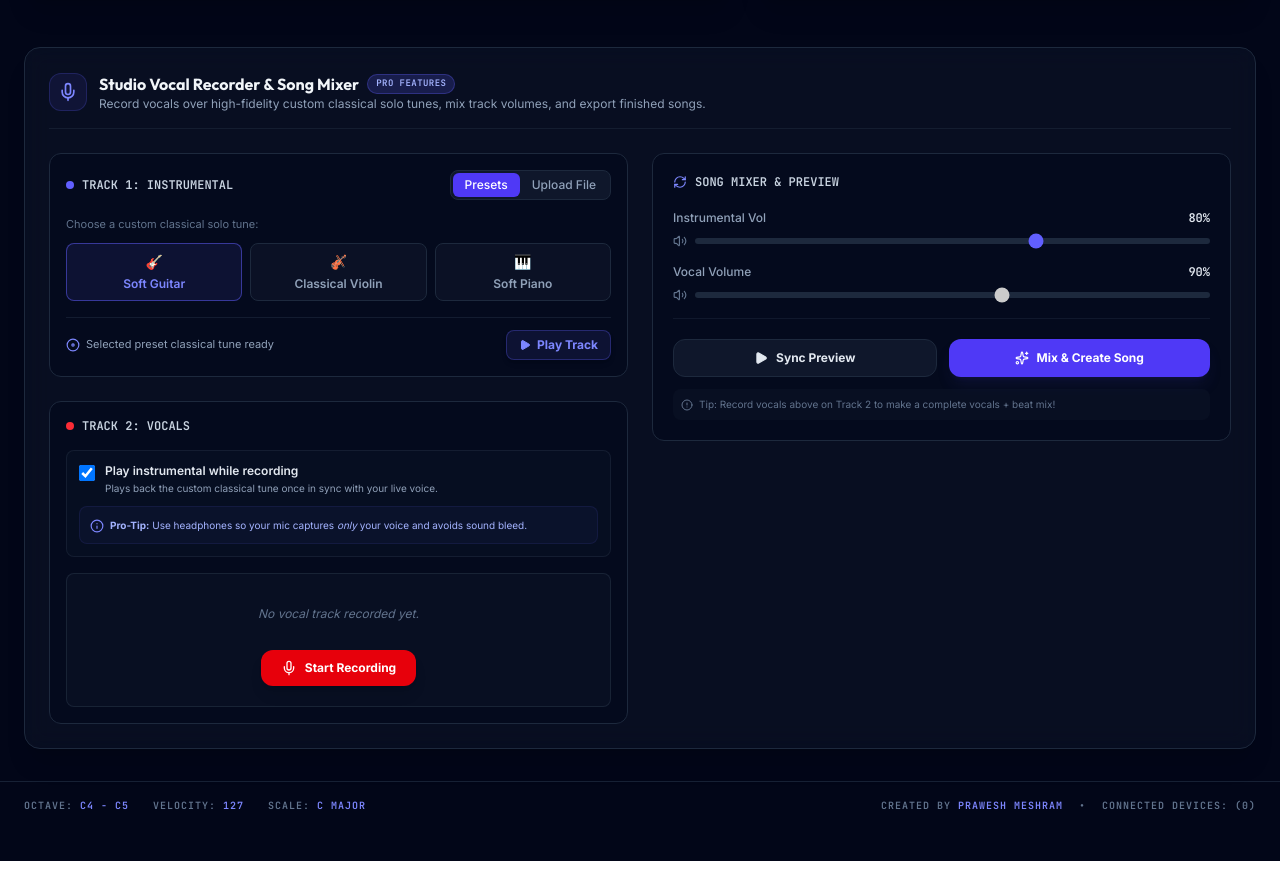
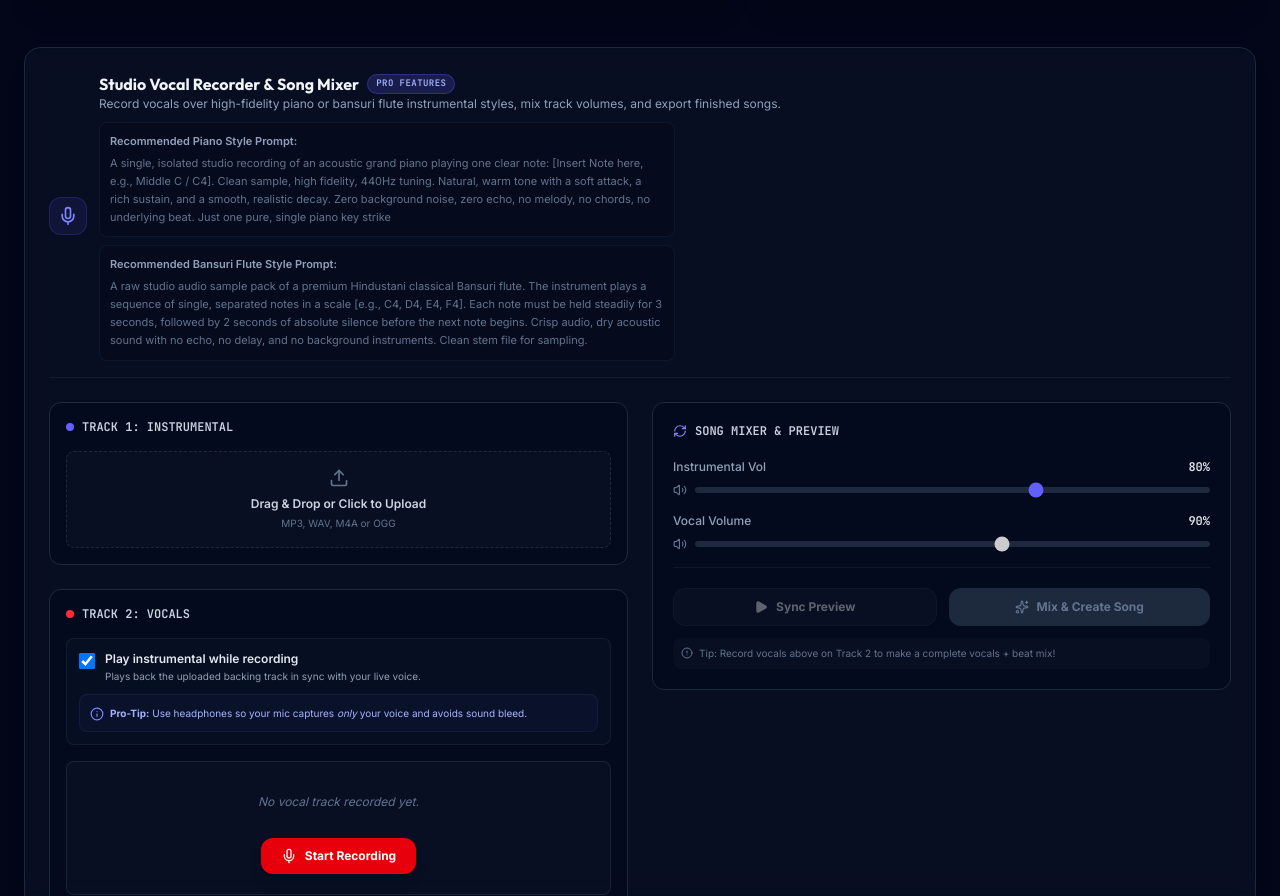
Before and after one commit to praweshm31/PianoKey, a React (Vite) app: page / in a window 1280 px wide. Shown: the part 1166-2062 px from the top of the page. Before the commit the page ends 2027 px from the top, so only its background shows below. Built offline with nearby package versions, Linux system fonts and the light colour scheme.

Commit message:
refactor: remove unused preset beat generator
Clean up codebase by removing deprecated instrumental preset generation logic and unused melody data.

```diff
--- a/src/components/SongCreator.tsx
+++ b/src/components/SongCreator.tsx
@@ -68,192 +68,10 @@ function bufferToWav(buffer: AudioBuffer): Blob {
   return new Blob([view], { type: 'audio/wav' });
 }
 
-interface MelodyNote {
-  freq: number;
-  start: number;
-  duration: number;
-}
-
-// Preset instrumental generator
-function generatePresetBeat(ctx: AudioContext, type: 'guitar' | 'violin' | 'piano'): AudioBuffer {
-  const duration = 12; // 12 seconds total play time
-  const sampleRate = ctx.sampleRate;
-  const numSamples = sampleRate * duration;
-  const buffer = ctx.createBuffer(2, numSamples, sampleRate);
-  const left = buffer.getChannelData(0);
-  const right = buffer.getChannelData(1);
-
-  // High-fidelity software feedback delay lines for spacious studio-quality stereo reverb
-  const delaySamples = Math.floor(sampleRate * 0.32); // 320ms echo delay
-  const decay = 0.35; // feedback decay coefficient
-  const delayLineL = new Float32Array(delaySamples);
-  const delayLineR = new Float32Array(delaySamples);
-  let delayIdx = 0;
-
-  // 1. Classical Violin: Vivaldi's "Spring" (G Major)
-  const violinMelody: MelodyNote[] = [
-    { freq: 392.00, start: 0.0, duration: 0.4 },  // G4
-    { freq: 493.88, start: 0.4, duration: 0.4 },  // B4
-    { freq: 493.88, start: 0.8, duration: 0.4 },  // B4
-    { freq: 493.88, start: 1.2, duration: 0.4 },  // B4
-    { freq: 440.00, start: 1.6, duration: 0.4 },  // A4
-    { freq: 392.00, start: 2.0, duration: 0.4 },  // G4
-    { freq: 587.33, start: 2.4, duration: 0.8 },  // D5
-    { freq: 587.33, start: 3.2, duration: 0.4 },  // D5
-    { freq: 523.25, start: 3.6, duration: 0.4 },  // C5
-    { freq: 493.88, start: 4.0, duration: 0.4 },  // B4
-    { freq: 493.88, start: 4.4, duration: 0.4 },  // B4
-    { freq: 493.88, start: 4.8, duration: 0.4 },  // B4
-    { freq: 440.00, start: 5.2, duration: 0.4 },  // A4
-    { freq: 392.00, start: 5.6, duration: 0.4 },  // G4
-    { freq: 587.33, start: 6.0, duration: 1.0 },  // D5
-    { freq: 493.88, start: 7.2, duration: 0.4 },  // B4
-    { freq: 523.25, start: 7.6, duration: 0.4 },  // C5
-    { freq: 587.33, start: 8.0, duration: 0.4 },  // D5
-    { freq: 523.25, start: 8.4, duration: 0.4 },  // C5
-    { freq: 493.88, start: 8.8, duration: 0.4 },  // B4
-    { freq: 440.00, start: 9.2, duration: 1.2 }   // A4
-  ];
-
-  // 2. Classical Guitar: Spanish Romance (E minor)
-  const guitarMelody: MelodyNote[] = [
-    { freq: 493.88, start: 0.0, duration: 0.55 }, // B4
-    { freq: 493.88, start: 0.6, duration: 0.55 }, // B4
-    { freq: 493.88, start: 1.2, duration: 0.55 }, // B4
-    { freq: 493.88, start: 1.8, duration: 0.55 }, // B4
-    { freq: 440.00, start: 2.4, duration: 0.55 }, // A4
-    { freq: 392.00, start: 3.0, duration: 0.55 }, // G4
-    { freq: 369.99, start: 3.6, duration: 0.55 }, // F#4
-    { freq: 329.63, start: 4.2, duration: 0.55 }, // E4
-    { freq: 293.66, start: 4.8, duration: 0.55 }, // D4
-    { freq: 329.63, start: 5.4, duration: 0.55 }, // E4
-    { freq: 392.00, start: 6.0, duration: 0.55 }, // G4
-    { freq: 493.88, start: 6.6, duration: 0.55 }, // B4
-    { freq: 659.25, start: 7.2, duration: 1.2 }   // E5
-  ];
-
-  // 3. Classical Piano: Beethoven's "Für Elise" (A minor)
-  const pianoMelody: MelodyNote[] = [
-    { freq: 659.25, start: 0.0, duration: 0.28 }, // E5
-    { freq: 622.25, start: 0.3, duration: 0.28 }, // D#5
-    { freq: 659.25, start: 0.6, duration: 0.28 }, // E5
-    { freq: 622.25, start: 0.9, duration: 0.28 }, // D#5
-    { freq: 659.25, start: 1.2, duration: 0.28 }, // E5
-    { freq: 493.88, start: 1.5, duration: 0.28 }, // B4
-    { freq: 587.33, start: 1.8, duration: 0.28 }, // D5
-    { freq: 523.25, start: 2.1, duration: 0.28 }, // C5
-    { freq: 440.00, start: 2.4, duration: 1.2 }   // A4
-  ];
-
-  const melody = type === 'violin' ? violinMelody : type === 'guitar' ? guitarMelody : pianoMelody;
-
-  for (let i = 0; i < numSamples; i++) {
-    const t = i / sampleRate;
-    let synth = 0;
-
-    // Find the note that is active at the current sample timestamp
-    const activeNote = melody.find(n => t >= n.start && t < n.start + n.duration);
-
-    if (activeNote) {
-      const noteTime = t - activeNote.start;
-      const freq = activeNote.freq;
-
-      if (type === 'guitar') {
-        // Soft Spanish Romance acoustic plucks
-        const guitarEnv = Math.exp(-2.2 * noteTime);
-        let wave = Math.sin(2 * Math.PI * freq * noteTime);
-        wave += Math.sin(2 * Math.PI * freq * 2 * noteTime) * 0.28;
-        wave += Math.sin(2 * Math.PI * freq * 3 * noteTime) * 0.10;
-        wave += Math.sin(2 * Math.PI * freq * 4 * noteTime) * 0.04;
-
-        synth = wave * guitarEnv * 0.25;
-
-      } else if (type === 'violin') {
-        // High-Fidelity European Classical Violin
-        const attackTime = 0.12;
-        const decayTime = 0.15;
-        let violinEnv = 1.0;
-        if (noteTime < attackTime) {
-          violinEnv = noteTime / attackTime;
-        } else if (noteTime > activeNote.duration - decayTime) {
-          violinEnv = Math.max(0, (activeNote.duration - noteTime) / decayTime);
-        }
-
-        // Expressive vibrato onset (human touch)
-        const vibratoOnsetTime = Math.min(1.0, noteTime / 0.35);
-        const vibratoRate = 5.8;
-        const vibratoDepth = 0.008 * vibratoOnsetTime * Math.sin(2 * Math.PI * vibratoRate * noteTime);
-        const modulatedFreq = freq * (1.0 + vibratoDepth);
-
-        // 12 Harmonics with detailed wooden body formant resonance modeling
-        let wave = 0;
-        for (let h = 1; h <= 12; h++) {
-          const hFreq = modulatedFreq * h;
-          let amp = 1.0 / Math.pow(h, 1.15);
-
-          const peakAir = Math.exp(-Math.pow((hFreq - 280) / 75, 2)) * 1.6;
-          const peakWood = Math.exp(-Math.pow((hFreq - 550) / 110, 2)) * 1.9;
-          const peakBridge = Math.exp(-Math.pow((hFreq - 1100) / 220, 2)) * 1.3;
-          const peakBrilliance = Math.exp(-Math.pow((hFreq - 2600) / 350, 2)) * 0.75;
-
-          const formantGain = 0.4 + peakAir + peakWood + peakBridge + peakBrilliance;
-          amp *= formantGain;
-
-          if (hFreq > 3800) {
-            amp *= Math.max(0, 1.0 - (hFreq - 3800) / 2200);
-          }
-
-          const phaseShift = (h * h * 0.15) % (2 * Math.PI);
-          wave += Math.sin(2 * Math.PI * hFreq * noteTime + phaseShift) * amp;
-        }
-
-        // Realistic bow traction friction transients
-        const noiseVal = Math.sin(noteTime * 44100 * 0.8) * Math.cos(noteTime * 22050 * 1.3);
-        const bowNoise = noiseVal * 0.02 * Math.exp(-8.0 * noteTime);
-        const bowFriction = noiseVal * 0.005 * (0.8 + 0.2 * Math.sin(2 * Math.PI * 15 * noteTime));
-
-        synth = (wave + bowNoise + bowFriction * violinEnv) * violinEnv * 0.16;
-
-      } else {
-        // Crystalline Classical Piano (Für Elise)
-        const pianoEnv = Math.exp(-1.8 * noteTime);
-        let wave = Math.sin(2 * Math.PI * freq * noteTime);
-        wave += Math.sin(2 * Math.PI * freq * 2 * noteTime) * 0.20;
-        wave += Math.sin(2 * Math.PI * freq * 3 * noteTime) * 0.06;
-
-        synth = wave * pianoEnv * 0.22;
-      }
-    }
-
-    const limited = Math.max(-1, Math.min(1, synth));
-
-    // Read echo from software delay line
-    const echoL = delayLineL[delayIdx];
-    const echoR = delayLineR[delayIdx];
-
-    // Mix current sample with stereo delay
-    const mixedL = limited * 0.8 + echoL * decay;
-    const mixedR = limited * 0.8 - echoR * decay; // phase inversion for wide stereo field
-
-    // Feed current + slight echo back to delay lines
-    delayLineL[delayIdx] = limited + echoL * 0.25;
-    delayLineR[delayIdx] = limited + echoR * 0.25;
-
-    delayIdx = (delayIdx + 1) % delaySamples;
-
-    left[i] = Math.max(-1, Math.min(1, mixedL));
-    right[i] = Math.max(-1, Math.min(1, mixedR));
-  }
-
-  return buffer;
-}
-
 export default function SongCreator() {
   const [audioCtx, setAudioCtx] = useState<AudioContext | null>(null);
 
   // Tracks State
-  const [instrumentalSource, setInstrumentalSource] = useState<'preset' | 'upload'>('preset');
-  const [presetType, setPresetType] = useState<'guitar' | 'violin' | 'piano'>('guitar');
   const [uploadedFileName, setUploadedFileName] = useState<string>('');
   const [instrumentalBuffer, setInstrumentalBuffer] = useState<AudioBuffer | null>(null);
 
@@ -302,17 +120,6 @@ export default function SongCreator() {
     return context;
   };
 
-  // Generate preset beat whenever selection changes
-  useEffect(() => {
-    if (instrumentalSource === 'preset') {
-      const ctx = getAudioContext();
-      const buffer = generatePresetBeat(ctx, presetType);
-      setInstrumentalBuffer(buffer);
-      // If playing, stop it to let user update beat
-      stopInstrumentalOnly();
-    }
-  }, [presetType, instrumentalSource]);
-
   // Handle uploading of files
   const handleFileUpload = async (e: React.ChangeEvent<HTMLInputElement>) => {
     const file = e.target.files?.[0];
@@ -326,7 +133,6 @@ export default function SongCreator() {
       const arrayBuffer = await file.arrayBuffer();
       const decodedBuffer = await ctx.decodeAudioData(arrayBuffer);
       setInstrumentalBuffer(decodedBuffer);
-      setInstrumentalSource('upload');
     } catch (err) {
       console.error('Error decoding audio file:', err);
       alert('Could not parse audio file. Please upload a standard MP3, WAV, or AAC file.');
@@ -341,7 +147,7 @@ export default function SongCreator() {
     }
 
     if (!instrumentalBuffer) {
-      alert('Please upload an instrumental file or select a preset first.');
+      alert('Please upload an instrumental file first.');
       return;
     }
 
@@ -719,8 +525,18 @@ export default function SongCreator() {
               </span>
             </h2>
             <p className="text-xs text-slate-400">
-              Record vocals over high-fidelity custom classical solo tunes, mix track volumes, and export finished songs.
+              Record vocals over high-fidelity piano or bansuri flute instrumental styles, mix track volumes, and export finished songs.
             </p>
+            <div className="mt-2.5 space-y-2 max-w-xl">
+              <p className="text-[11px] text-slate-500 bg-slate-950/20 border border-slate-800/40 rounded-lg p-2.5 leading-relaxed">
+                <span className="font-semibold text-slate-400 block mb-1">Recommended Piano Style Prompt:</span>
+                A single, isolated studio recording of an acoustic grand piano playing one clear note: [Insert Note here, e.g., Middle C / C4]. Clean sample, high fidelity, 440Hz tuning. Natural, warm tone with a soft attack, a rich sustain, and a smooth, realistic decay. Zero background noise, zero echo, no melody, no chords, no underlying beat. Just one pure, single piano key strike
+              </p>
+              <p className="text-[11px] text-slate-500 bg-slate-950/20 border border-slate-800/40 rounded-lg p-2.5 leading-relaxed">
+                <span className="font-semibold text-slate-400 block mb-1">Recommended Bansuri Flute Style Prompt:</span>
+                A raw studio audio sample pack of a premium Hindustani classical Bansuri flute. The instrument plays a sequence of single, separated notes in a scale [e.g., C4, D4, E4, F4]. Each note must be held steadily for 3 seconds, followed by 2 seconds of absolute silence before the next note begins. Crisp audio, dry acoustic sound with no echo, no delay, and no background instruments. Clean stem file for sampling.
+              </p>
+            </div>
           </div>
         </div>
       </div>
@@ -736,55 +552,8 @@ export default function SongCreator() {
               <span className="text-xs font-bold text-slate-300 font-mono flex items-center gap-2">
                 <span className="w-2 h-2 rounded-full bg-indigo-500" /> TRACK 1: INSTRUMENTAL
               </span>
-              <div className="flex bg-slate-900 border border-slate-800 rounded-lg p-0.5 text-xs">
-                <button
-                  onClick={() => setInstrumentalSource('preset')}
-                  className={`px-3 py-1 rounded-md font-medium cursor-pointer transition-colors ${
-                    instrumentalSource === 'preset'
-                      ? 'bg-indigo-600 text-white'
-                      : 'text-slate-400 hover:text-slate-200'
-                  }`}
-                >
-                  Presets
-                </button>
-                <button
-                  onClick={() => setInstrumentalSource('upload')}
-                  className={`px-3 py-1 rounded-md font-medium cursor-pointer transition-colors ${
-                    instrumentalSource === 'upload'
-                      ? 'bg-indigo-600 text-white'
-                      : 'text-slate-400 hover:text-slate-200'
-                  }`}
-                >
-                  Upload File
-                </button>
-              </div>
             </div>
 
-            {instrumentalSource === 'preset' ? (
-              <div className="space-y-2.5">
-                <span className="text-[11px] text-slate-500 block">Choose a custom classical solo tune:</span>
-                <div className="grid grid-cols-3 gap-2">
-                  {[
-                    { id: 'guitar', label: 'Soft Guitar', emoji: '🎸' },
-                    { id: 'violin', label: 'Classical Violin', emoji: '🎻' },
-                    { id: 'piano', label: 'Soft Piano', emoji: '🎹' },
-                  ].map((preset) => (
-                    <button
-                      key={preset.id}
-                      onClick={() => setPresetType(preset.id as any)}
-                      className={`py-2 px-3 rounded-lg text-center border text-xs font-semibold cursor-pointer transition-all duration-150 ${
-                        presetType === preset.id
-                          ? 'bg-indigo-500/10 border-indigo-500/50 text-indigo-400'
-                          : 'bg-slate-900/60 border-slate-800 text-slate-400 hover:bg-slate-800'
-                      }`}
-                    >
-                      <span className="text-sm block mb-1">{preset.emoji}</span>
-                      {preset.label}
-                    </button>
-                  ))}
-                </div>
-              </div>
-            ) : (
             <div className="space-y-3">
               <div className="border border-dashed border-slate-800 hover:border-slate-700 bg-slate-900/40 p-4 rounded-lg text-center relative cursor-pointer group transition-colors">
                 <input
@@ -803,7 +572,7 @@ export default function SongCreator() {
               {uploadedFileName && (
                 <div className="flex items-center justify-between bg-indigo-950/20 border border-indigo-900/30 rounded-lg p-2.5 text-xs">
                   <div className="flex items-center gap-2 truncate">
-                      <Disc className="w-4 h-4 text-indigo-400 shrink-0 animate-spin" />
+                    <Disc className="w-4 h-4 text-indigo-400 shrink-0" />
                     <span className="text-slate-300 font-medium truncate">{uploadedFileName}</span>
                   </div>
                   <button
@@ -819,13 +588,12 @@ export default function SongCreator() {
                 </div>
               )}
             </div>
-            )}
 
             {instrumentalBuffer && (
               <div className="pt-3 border-t border-slate-800/60 flex items-center justify-between">
                 <span className="text-[11px] text-slate-400 flex items-center gap-1.5">
                   <Disc className={`w-3.5 h-3.5 text-indigo-400 ${isPlayingInstrumental ? 'animate-spin' : ''}`} />
-                  {instrumentalSource === 'preset' ? 'Selected preset classical tune ready' : 'Uploaded track ready'}
+                  Uploaded track ready
                 </span>
                 <button
                   onClick={playInstrumentalOnly}
@@ -876,7 +644,7 @@ export default function SongCreator() {
                     Play instrumental while recording
                   </span>
                   <span className="text-[10px] text-slate-400 block mt-0.5">
-                    Plays back the custom classical tune once in sync with your live voice.
+                    Plays back the uploaded backing track in sync with your live voice.
                   </span>
                 </div>
               </label>
```
Lines whose indentation alone changed are shown as unchanged.
